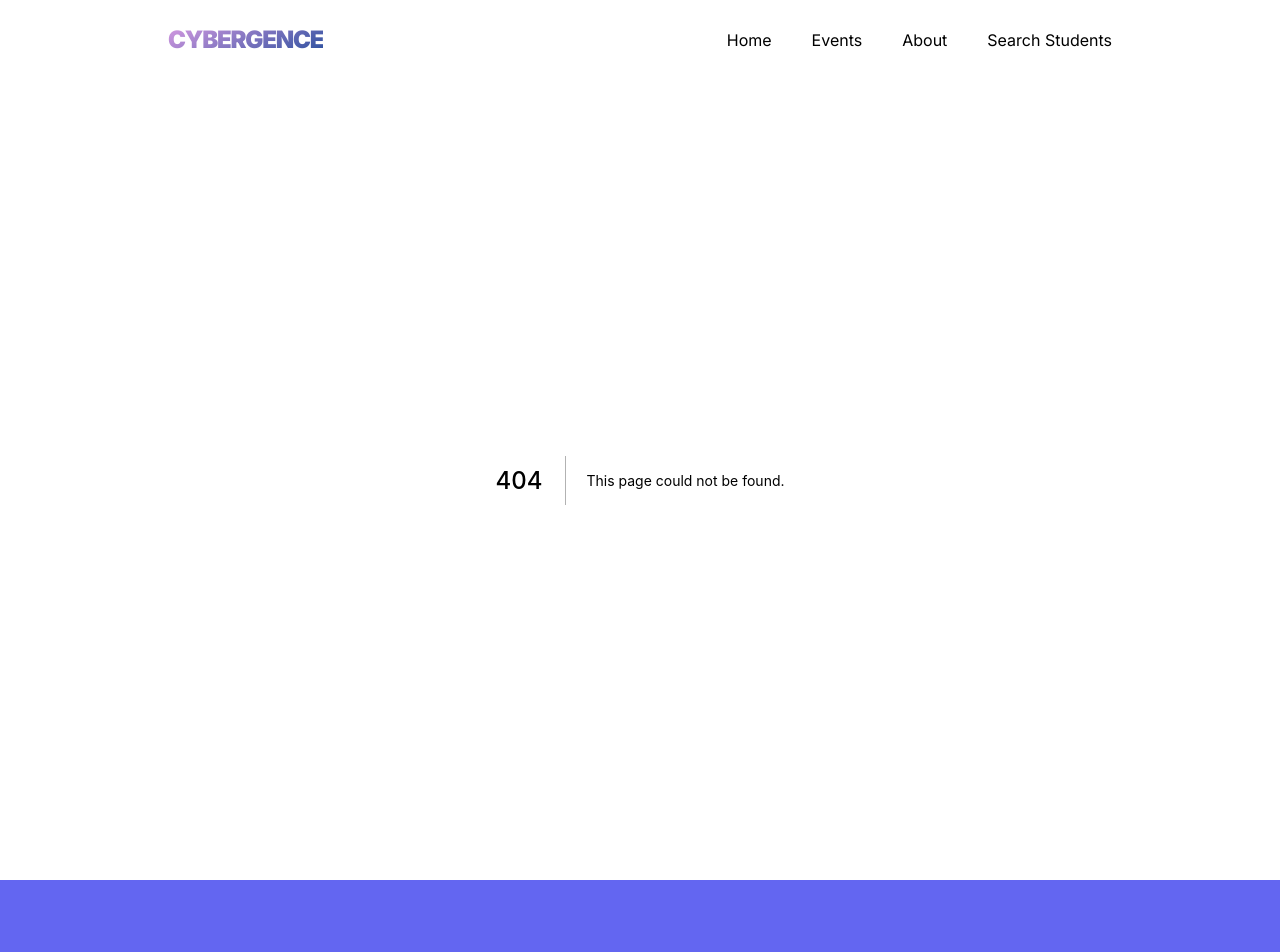
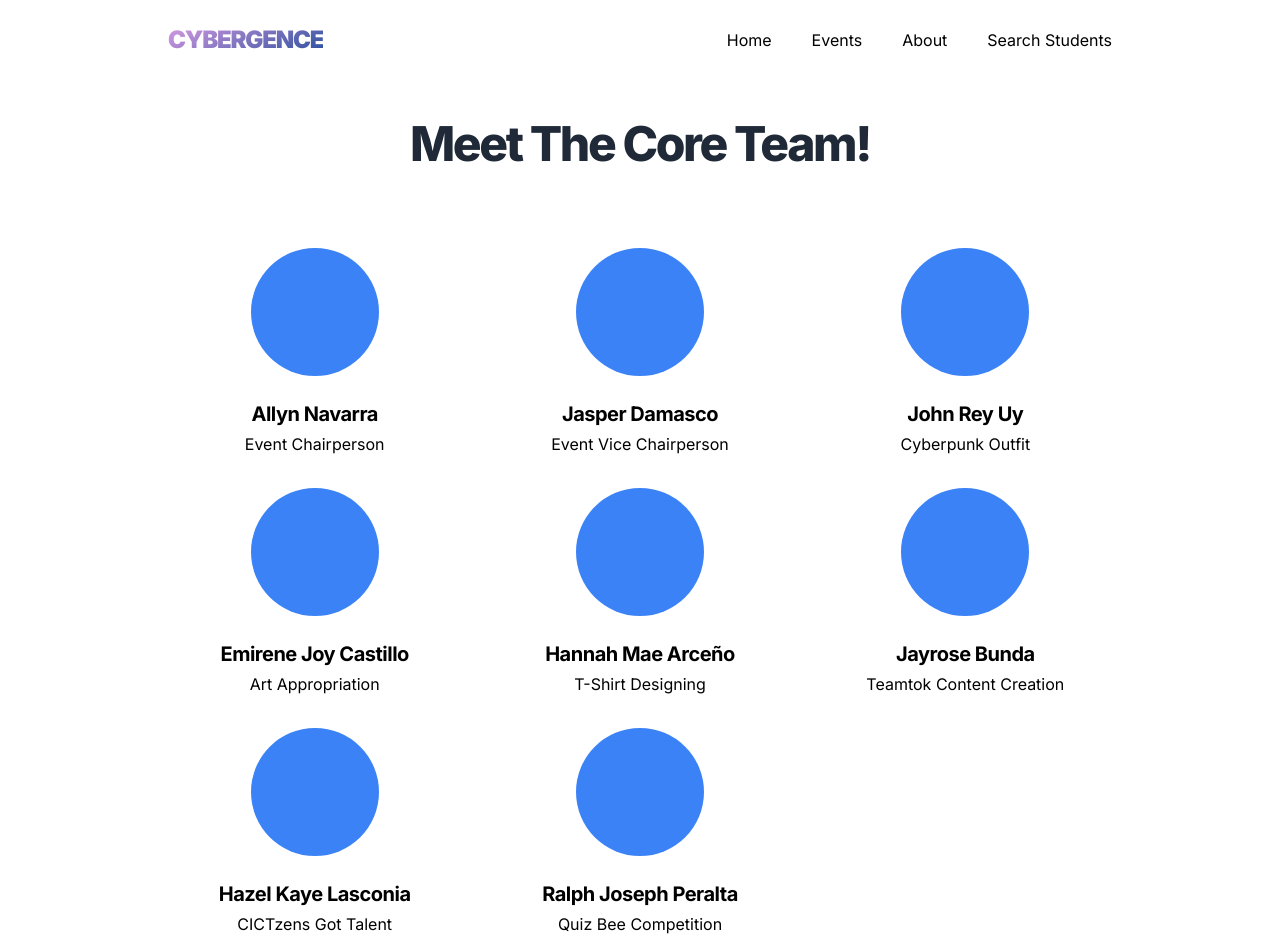
Before and after one commit to Blankeos/akwe-landing, a Next.js app: page /about in a window 1280 px wide. Before the commit this address had no page. Shown: the top 952 px of the page. Built offline with nearby package versions, Linux system fonts and the light colour scheme.

Commit message:
Added About page and cleaned up Hero

```diff
--- a/components/sections/Hero.jsx
+++ b/components/sections/Hero.jsx
@@ -4,8 +4,11 @@ function Hero() {
   return (
     <div className="max-w-5xl grid gap-10 md:gap-0 md:grid-cols-[2fr,1fr] mx-auto py-28 px-10 grid-cols-1 overflow-hidden">
       <div className="flex flex-col space-y-5 h-full justify-center">
-        <h1 className="font-black tracking-tighter text-5xl md:text-7xl text-transparent bg-clip-text bg-gradient-to-br from-[#feabf1] to-[#033f8f] filter drop-shadow-sm">
-          CYBERGENCE 2021
+        <h1 className="flex flex-col">
+          <span className="uppercase text-gray-400">Acquaintance Party</span>
+          <span className="font-black tracking-tighter text-5xl md:text-7xl text-transparent bg-clip-text bg-gradient-to-br from-[#feabf1] to-[#033f8f] filter drop-shadow-sm">
+            CYBERGENCE 2021
+          </span>
         </h1>
         <p className="max-w-sm text-lg font-medium text-gray-700">
           Emerging CICTzens into a Virtual Iridescent World.
@@ -13,6 +16,14 @@ function Hero() {
         <div className="font-light text text-gray-600">
           <p>November 12, 2021, FRIDAY</p>
           <p>9:00 AM - 11:30 AM, 1:30 PM - 3:30 PM</p>
+        </div>
+        <div className="flex space-x-5">
+          <button className="px-4 py-1 border border-blue-400">
+            Search Students
+          </button>
+          <button className="px-4 py-1 border border-blue-400 bg-blue-400">
+            See Events
+          </button>
         </div>
       </div>
       <div className="flex items-center justify-center">
--- /dev/null
+++ b/pages/about.jsx
@@ -0,0 +1,44 @@
+import React from "react";
+import Head from "next/head";
+
+function AboutPage() {
+  return (
+    <>
+      <Head>
+        <title>Cybergence | About Us</title>
+        <meta name="description" content="Generated by create next app" />
+        <link rel="icon" href="/favicon.ico" />
+      </Head>
+      <main className="max-w-5xl w-full mx-auto py-10 px-10 overflow-hidden flex-grow flex flex-col space-y-10">
+        <h1 className="font-extrabold tracking-tighter text-center text-gray-800 text-5xl">
+          Meet The Core Team!
+        </h1>
+        <div className="grid grid-cols-2 md:grid-cols-3 gap-8 pt-10 text-center">
+          <ProfileItem name="Allyn Navarra" title="Event Chairperson" />
+          <ProfileItem name="Jasper Damasco" title="Event Vice Chairperson" />
+          <ProfileItem name="John Rey Uy" title="Cyberpunk Outfit" />
+          <ProfileItem name="Emirene Joy Castillo" title="Art Appropriation" />
+          <ProfileItem name="Hannah Mae Arceño" title="T-Shirt Designing" />
+          <ProfileItem name="Jayrose Bunda" title="Teamtok Content Creation" />
+          <ProfileItem name="Hazel Kaye Lasconia" title="CICTzens Got Talent" />
+          <ProfileItem
+            name="Ralph Joseph Peralta"
+            title="Quiz Bee Competition"
+          />
+        </div>
+      </main>
+    </>
+  );
+}
+
+function ProfileItem({ name, title }) {
+  return (
+    <div className="flex flex-col items-center space-y-1">
+      <div className="h-32 w-32 rounded-full bg-blue-500"></div>
+      <h3 className="text-xl font-bold tracking-tight pt-5">{name}</h3>
+      <p>{title}</p>
+    </div>
+  );
+}
+
+export default AboutPage;
```
